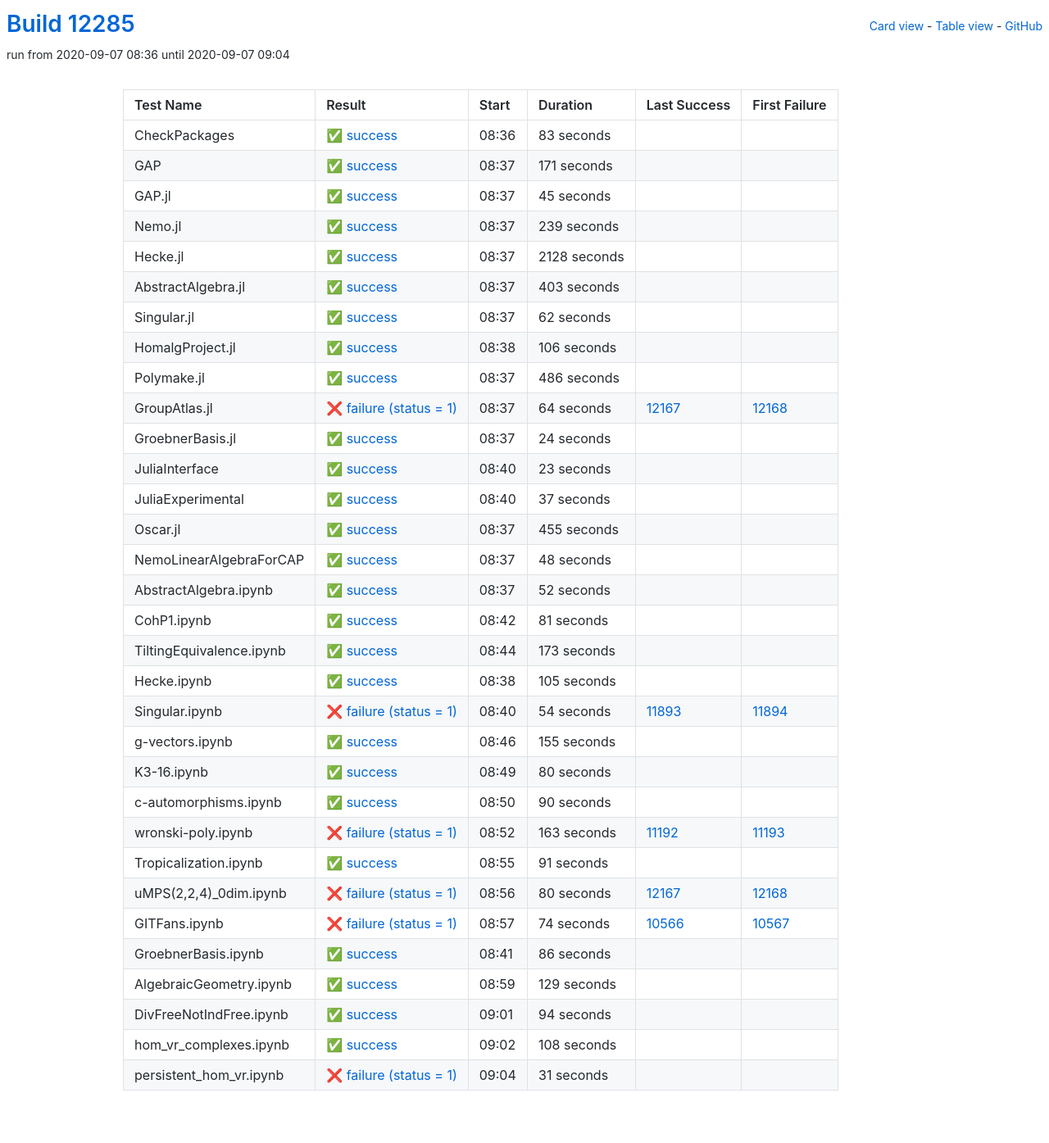
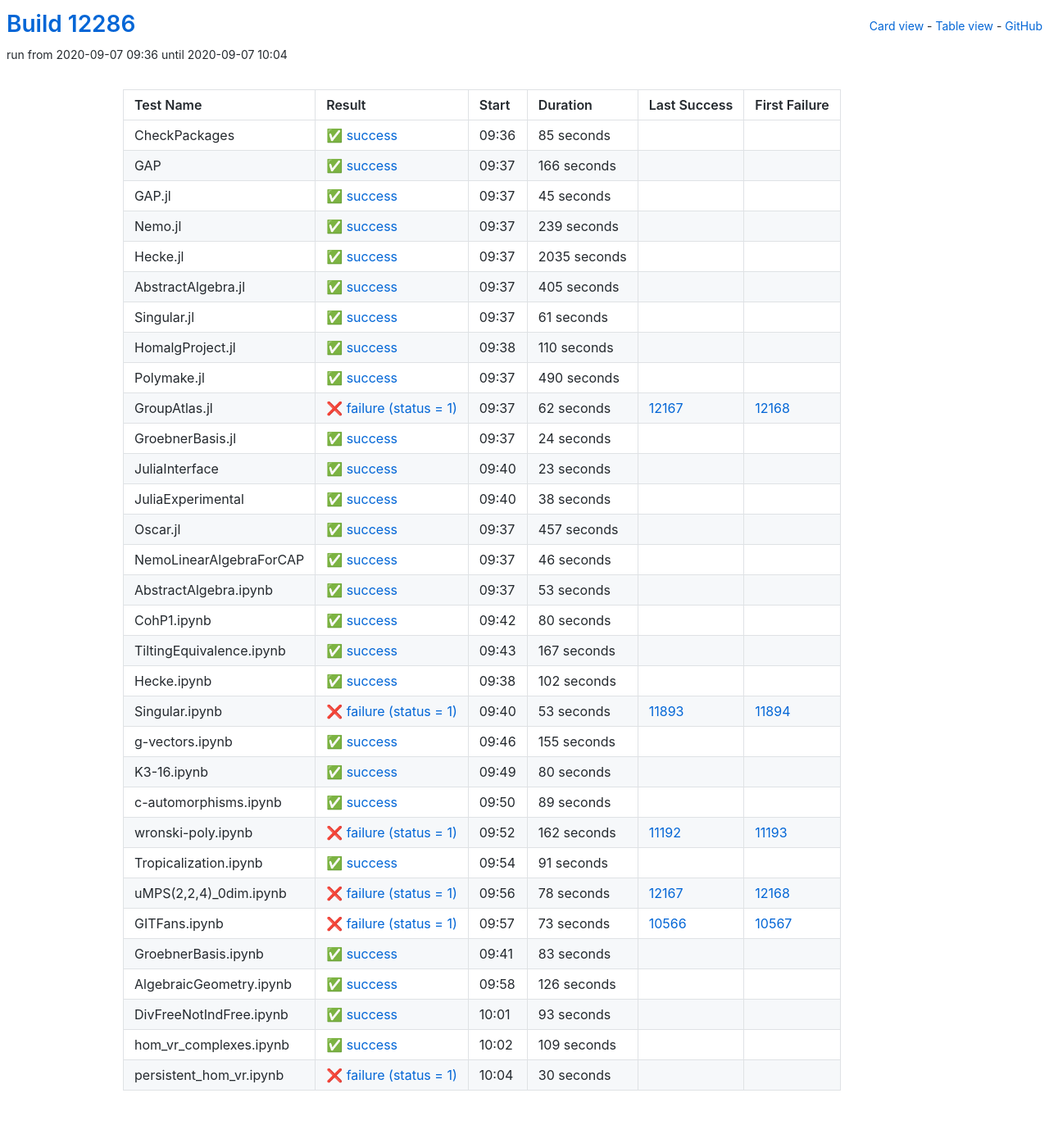
Before and after one commit to oscar-system/oscar-ci-status, a Jekyll site: the page built from table.html, in a window 1280 px wide. Shown: the whole page at 82% size. Built offline with Jekyll 4.4.1, drawn with Linux system fonts in a browser that asks for light colours.

Commit message:
Build #12286

```diff
--- a/_data/ci.yml
+++ b/_data/ci.yml
@@ -1,6 +1,6 @@
 ---
-build: 12285
-build_url: https://oscarci.mathematik.uni-kl.de/job/oscar/12285/
+build: 12286
+build_url: https://oscarci.mathematik.uni-kl.de/job/oscar/12286/
 job: oscar
 organization: oscar-system
 repo: oscar-ci-status
@@ -8,32 +8,32 @@
 tests:
 - name: CheckPackages
   id: checkpackages
-  log: https://oscarci.mathematik.uni-kl.de/job/oscar/12285/artifact/logs/build-12285/CheckPackages.log
-  start: 2020-09-07 08:36
+  log: https://oscarci.mathematik.uni-kl.de/job/oscar/12286/artifact/logs/build-12286/CheckPackages.log
+  start: 2020-09-07 09:36
   success: true
   exitcode: 0
   status: success
-  duration: 83
+  duration: 85
   last_success: false
   last_success_url:
   first_failure: false
   first_failure_url:
 - name: GAP
   id: gap
-  log: https://oscarci.mathematik.uni-kl.de/job/oscar/12285/artifact/logs/build-12285/GAP.log
-  start: 2020-09-07 08:37
+  log: https://oscarci.mathematik.uni-kl.de/job/oscar/12286/artifact/logs/build-12286/GAP.log
+  start: 2020-09-07 09:37
   success: true
   exitcode: 0
   status: success
-  duration: 171
+  duration: 166
   last_success: false
   last_success_url:
   first_failure: false
   first_failure_url:
 - name: GAP.jl
   id: gap-jl
-  log: https://oscarci.mathematik.uni-kl.de/job/oscar/12285/artifact/logs/build-12285/GAP.jl.log
-  start: 2020-09-07 08:37
+  log: https://oscarci.mathematik.uni-kl.de/job/oscar/12286/artifact/logs/build-12286/GAP.jl.log
+  start: 2020-09-07 09:37
   success: true
   exitcode: 0
   status: success
@@ -44,8 +44,8 @@
   first_failure_url:
 - name: Nemo.jl
   id: nemo-jl
-  log: https://oscarci.mathematik.uni-kl.de/job/oscar/12285/artifact/logs/build-12285/Nemo.jl.log
-  start: 2020-09-07 08:37
+  log: https://oscarci.mathematik.uni-kl.de/job/oscar/12286/artifact/logs/build-12286/Nemo.jl.log
+  start: 2020-09-07 09:37
   success: true
   exitcode: 0
   status: success
@@ -56,80 +56,80 @@
   first_failure_url:
 - name: Hecke.jl
   id: hecke-jl
-  log: https://oscarci.mathematik.uni-kl.de/job/oscar/12285/artifact/logs/build-12285/Hecke.jl.log
-  start: 2020-09-07 08:37
+  log: https://oscarci.mathematik.uni-kl.de/job/oscar/12286/artifact/logs/build-12286/Hecke.jl.log
+  start: 2020-09-07 09:37
   success: true
   exitcode: 0
   status: success
-  duration: 2128
+  duration: 2035
   last_success: false
   last_success_url:
   first_failure: false
   first_failure_url:
 - name: AbstractAlgebra.jl
   id: abstractalgebra-jl
-  log: https://oscarci.mathematik.uni-kl.de/job/oscar/12285/artifact/logs/build-12285/AbstractAlgebra.jl.log
-  start: 2020-09-07 08:37
+  log: https://oscarci.mathematik.uni-kl.de/job/oscar/12286/artifact/logs/build-12286/AbstractAlgebra.jl.log
+  start: 2020-09-07 09:37
   success: true
   exitcode: 0
   status: success
-  duration: 403
+  duration: 405
   last_success: false
   last_success_url:
   first_failure: false
   first_failure_url:
 - name: Singular.jl
   id: singular-jl
-  log: https://oscarci.mathematik.uni-kl.de/job/oscar/12285/artifact/logs/build-12285/Singular.jl.log
-  start: 2020-09-07 08:37
+  log: https://oscarci.mathematik.uni-kl.de/job/oscar/12286/artifact/logs/build-12286/Singular.jl.log
+  start: 2020-09-07 09:37
   success: true
   exitcode: 0
   status: success
-  duration: 62
+  duration: 61
   last_success: false
   last_success_url:
   first_failure: false
   first_failure_url:
 - name: HomalgProject.jl
   id: homalgproject-jl
-  log: https://oscarci.mathematik.uni-kl.de/job/oscar/12285/artifact/logs/build-12285/HomalgProject.jl.log
-  start: 2020-09-07 08:38
+  log: https://oscarci.mathematik.uni-kl.de/job/oscar/12286/artifact/logs/build-12286/HomalgProject.jl.log
+  start: 2020-09-07 09:38
   success: true
   exitcode: 0
   status: success
-  duration: 106
+  duration: 110
   last_success: false
   last_success_url:
   first_failure: false
   first_failure_url:
 - name: Polymake.jl
   id: polymake-jl
-  log: https://oscarci.mathematik.uni-kl.de/job/oscar/12285/artifact/logs/build-12285/Polymake.jl.log
-  start: 2020-09-07 08:37
+  log: https://oscarci.mathematik.uni-kl.de/job/oscar/12286/artifact/logs/build-12286/Polymake.jl.log
+  start: 2020-09-07 09:37
   success: true
   exitcode: 0
   status: success
-  duration: 486
+  duration: 490
   last_success: false
   last_success_url:
   first_failure: false
   first_failure_url:
 - name: GroupAtlas.jl
   id: groupatlas-jl
-  log: https://oscarci.mathematik.uni-kl.de/job/oscar/12285/artifact/logs/build-12285/GroupAtlas.jl.log
-  start: 2020-09-07 08:37
+  log: https://oscarci.mathematik.uni-kl.de/job/oscar/12286/artifact/logs/build-12286/GroupAtlas.jl.log
+  start: 2020-09-07 09:37
   success: false
   exitcode: 1
   status: failure
-  duration: 64
+  duration: 62
   last_success: 12167
   last_success_url: https://oscarci.mathematik.uni-kl.de/job/oscar/12167/
   first_failure: 12168
   first_failure_url: https://oscarci.mathematik.uni-kl.de/job/oscar/12168/
 - name: GroebnerBasis.jl
   id: groebnerbasis-jl
-  log: https://oscarci.mathematik.uni-kl.de/job/oscar/12285/artifact/logs/build-12285/GroebnerBasis.jl.log
-  start: 2020-09-07 08:37
+  log: https://oscarci.mathematik.uni-kl.de/job/oscar/12286/artifact/logs/build-12286/GroebnerBasis.jl.log
+  start: 2020-09-07 09:37
   success: true
   exitcode: 0
   status: success
@@ -140,8 +140,8 @@
   first_failure_url:
 - name: JuliaInterface
   id: juliainterface
-  log: https://oscarci.mathematik.uni-kl.de/job/oscar/12285/artifact/logs/build-12285/JuliaInterface.log
-  start: 2020-09-07 08:40
+  log: https://oscarci.mathematik.uni-kl.de/job/oscar/12286/artifact/logs/build-12286/JuliaInterface.log
+  start: 2020-09-07 09:40
   success: true
   exitcode: 0
   status: success
@@ -152,104 +152,104 @@
   first_failure_url:
 - name: JuliaExperimental
   id: juliaexperimental
-  log: https://oscarci.mathematik.uni-kl.de/job/oscar/12285/artifact/logs/build-12285/JuliaExperimental.log
-  start: 2020-09-07 08:40
+  log: https://oscarci.mathematik.uni-kl.de/job/oscar/12286/artifact/logs/build-12286/JuliaExperimental.log
+  start: 2020-09-07 09:40
   success: true
   exitcode: 0
   status: success
-  duration: 37
+  duration: 38
   last_success: false
   last_success_url:
   first_failure: false
   first_failure_url:
 - name: Oscar.jl
   id: oscar-jl
-  log: https://oscarci.mathematik.uni-kl.de/job/oscar/12285/artifact/logs/build-12285/Oscar.jl.log
-  start: 2020-09-07 08:37
+  log: https://oscarci.mathematik.uni-kl.de/job/oscar/12286/artifact/logs/build-12286/Oscar.jl.log
+  start: 2020-09-07 09:37
   success: true
   exitcode: 0
   status: success
-  duration: 455
+  duration: 457
   last_success: false
   last_success_url:
   first_failure: false
   first_failure_url:
 - name: NemoLinearAlgebraForCAP
   id: nemolinearalgebraforcap
-  log: https://oscarci.mathematik.uni-kl.de/job/oscar/12285/artifact/logs/build-12285/NemoLinearAlgebraForCAP.log
-  start: 2020-09-07 08:37
+  log: https://oscarci.mathematik.uni-kl.de/job/oscar/12286/artifact/logs/build-12286/NemoLinearAlgebraForCAP.log
+  start: 2020-09-07 09:37
   success: true
   exitcode: 0
   status: success
-  duration: 48
+  duration: 46
   last_success: false
   last_success_url:
   first_failure: false
   first_failure_url:
 - name: AbstractAlgebra.ipynb
   id: abstractalgebra-ipynb
-  log: https://oscarci.mathematik.uni-kl.de/job/oscar/12285/artifact/logs/build-12285/AbstractAlgebra.ipynb.log
-  start: 2020-09-07 08:37
+  log: https://oscarci.mathematik.uni-kl.de/job/oscar/12286/artifact/logs/build-12286/AbstractAlgebra.ipynb.log
+  start: 2020-09-07 09:37
   success: true
   exitcode: 0
   status: success
-  duration: 52
+  duration: 53
   last_success: false
   last_success_url:
   first_failure: false
   first_failure_url:
 - name: CohP1.ipynb
   id: cohp1-ipynb
-  log: https://oscarci.mathematik.uni-kl.de/job/oscar/12285/artifact/logs/build-12285/CohP1.ipynb.log
-  start: 2020-09-07 08:42
+  log: https://oscarci.mathematik.uni-kl.de/job/oscar/12286/artifact/logs/build-12286/CohP1.ipynb.log
+  start: 2020-09-07 09:42
   success: true
   exitcode: 0
   status: success
-  duration: 81
+  duration: 80
   last_success: false
   last_success_url:
   first_failure: false
   first_failure_url:
 - name: TiltingEquivalence.ipynb
   id: tiltingequivalence-ipynb
-  log: https://oscarci.mathematik.uni-kl.de/job/oscar/12285/artifact/logs/build-12285/TiltingEquivalence.ipynb.log
-  start: 2020-09-07 08:44
+  log: https://oscarci.mathematik.uni-kl.de/job/oscar/12286/artifact/logs/build-12286/TiltingEquivalence.ipynb.log
+  start: 2020-09-07 09:43
   success: true
   exitcode: 0
   status: success
-  duration: 173
+  duration: 167
   last_success: false
   last_success_url:
   first_failure: false
   first_failure_url:
 - name: Hecke.ipynb
   id: hecke-ipynb
-  log: https://oscarci.mathematik.uni-kl.de/job/oscar/12285/artifact/logs/build-12285/Hecke.ipynb.log
-  start: 2020-09-07 08:38
+  log: https://oscarci.mathematik.uni-kl.de/job/oscar/12286/artifact/logs/build-12286/Hecke.ipynb.log
+  start: 2020-09-07 09:38
   success: true
   exitcode: 0
   status: success
-  duration: 105
+  duration: 102
   last_success: false
   last_success_url:
   first_failure: false
   first_failure_url:
 - name: Singular.ipynb
   id: singular-ipynb
-  log: https://oscarci.mathematik.uni-kl.de/job/oscar/12285/artifact/logs/build-12285/Singular.ipynb.log
-  start: 2020-09-07 08:40
+  log: https://oscarci.mathematik.uni-kl.de/job/oscar/12286/artifact/logs/build-12286/Singular.ipynb.log
+  start: 2020-09-07 09:40
   success: false
   exitcode: 1
   status: failure
-  duration: 54
+  duration: 53
   last_success: 11893
   last_success_url: https://oscarci.mathematik.uni-kl.de/job/oscar/11893/
   first_failure: 11894
   first_failure_url: https://oscarci.mathematik.uni-kl.de/job/oscar/11894/
 - name: g-vectors.ipynb
   id: g-vectors-ipynb
-  log: https://oscarci.mathematik.uni-kl.de/job/oscar/12285/artifact/logs/build-12285/g-vectors.ipynb.log
-  start: 2020-09-07 08:46
+  log: https://oscarci.mathematik.uni-kl.de/job/oscar/12286/artifact/logs/build-12286/g-vectors.ipynb.log
+  start: 2020-09-07 09:46
   success: true
   exitcode: 0
   status: success
@@ -260,8 +260,8 @@
   first_failure_url:
 - name: K3-16.ipynb
   id: k3-16-ipynb
-  log: https://oscarci.mathematik.uni-kl.de/job/oscar/12285/artifact/logs/build-12285/K3-16.ipynb.log
-  start: 2020-09-07 08:49
+  log: https://oscarci.mathematik.uni-kl.de/job/oscar/12286/artifact/logs/build-12286/K3-16.ipynb.log
+  start: 2020-09-07 09:49
   success: true
   exitcode: 0
   status: success
@@ -272,32 +272,32 @@
   first_failure_url:
 - name: c-automorphisms.ipynb
   id: c-automorphisms-ipynb
-  log: https://oscarci.mathematik.uni-kl.de/job/oscar/12285/artifact/logs/build-12285/c-automorphisms.ipynb.log
-  start: 2020-09-07 08:50
+  log: https://oscarci.mathematik.uni-kl.de/job/oscar/12286/artifact/logs/build-12286/c-automorphisms.ipynb.log
+  start: 2020-09-07 09:50
   success: true
   exitcode: 0
   status: success
-  duration: 90
+  duration: 89
   last_success: false
   last_success_url:
   first_failure: false
   first_failure_url:
 - name: wronski-poly.ipynb
   id: wronski-poly-ipynb
-  log: https://oscarci.mathematik.uni-kl.de/job/oscar/12285/artifact/logs/build-12285/wronski-poly.ipynb.log
-  start: 2020-09-07 08:52
+  log: https://oscarci.mathematik.uni-kl.de/job/oscar/12286/artifact/logs/build-12286/wronski-poly.ipynb.log
+  start: 2020-09-07 09:52
   success: false
   exitcode: 1
   status: failure
-  duration: 163
+  duration: 162
   last_success: 11192
   last_success_url: https://oscarci.mathematik.uni-kl.de/job/oscar/11192/
   first_failure: 11193
   first_failure_url: https://oscarci.mathematik.uni-kl.de/job/oscar/11193/
 - name: Tropicalization.ipynb
   id: tropicalization-ipynb
-  log: https://oscarci.mathematik.uni-kl.de/job/oscar/12285/artifact/logs/build-12285/Tropicalization.ipynb.log
-  start: 2020-09-07 08:55
+  log: https://oscarci.mathematik.uni-kl.de/job/oscar/12286/artifact/logs/build-12286/Tropicalization.ipynb.log
+  start: 2020-09-07 09:54
   success: true
   exitcode: 0
   status: success
@@ -308,84 +308,84 @@
   first_failure_url:
 - name: uMPS(2,2,4)_0dim.ipynb
   id: umps-2-2-4-0dim-ipynb
-  log: https://oscarci.mathematik.uni-kl.de/job/oscar/12285/artifact/logs/build-12285/uMPS-2-2-4-_0dim.ipynb.log
-  start: 2020-09-07 08:56
+  log: https://oscarci.mathematik.uni-kl.de/job/oscar/12286/artifact/logs/build-12286/uMPS-2-2-4-_0dim.ipynb.log
+  start: 2020-09-07 09:56
   success: false
   exitcode: 1
   status: failure
-  duration: 80
+  duration: 78
   last_success: 12167
   last_success_url: https://oscarci.mathematik.uni-kl.de/job/oscar/12167/
   first_failure: 12168
   first_failure_url: https://oscarci.mathematik.uni-kl.de/job/oscar/12168/
 - name: GITFans.ipynb
   id: gitfans-ipynb
-  log: https://oscarci.mathematik.uni-kl.de/job/oscar/12285/artifact/logs/build-12285/GITFans.ipynb.log
-  start: 2020-09-07 08:57
+  log: https://oscarci.mathematik.uni-kl.de/job/oscar/12286/artifact/logs/build-12286/GITFans.ipynb.log
+  start: 2020-09-07 09:57
   success: false
   exitcode: 1
   status: failure
-  duration: 74
+  duration: 73
   last_success: 10566
   last_success_url: https://oscarci.mathematik.uni-kl.de/job/oscar/10566/
   first_failure: 10567
   first_failure_url: https://oscarci.mathematik.uni-kl.de/job/oscar/10567/
 - name: GroebnerBasis.ipynb
   id: groebnerbasis-ipynb
-  log: https://oscarci.mathematik.uni-kl.de/job/oscar/12285/artifact/logs/build-12285/GroebnerBasis.ipynb.log
-  start: 2020-09-07 08:41
+  log: https://oscarci.mathematik.uni-kl.de/job/oscar/12286/artifact/logs/build-12286/GroebnerBasis.ipynb.log
+  start: 2020-09-07 09:41
   success: true
   exitcode: 0
   status: success
-  duration: 86
+  duration: 83
   last_success: false
   last_success_url:
   first_failure: false
   first_failure_url:
 - name: AlgebraicGeometry.ipynb
   id: algebraicgeometry-ipynb
-  log: https://oscarci.mathematik.uni-kl.de/job/oscar/12285/artifact/logs/build-12285/AlgebraicGeometry.ipynb.log
-  start: 2020-09-07 08:59
+  log: https://oscarci.mathematik.uni-kl.de/job/oscar/12286/artifact/logs/build-12286/AlgebraicGeometry.ipynb.log
+  start: 2020-09-07 09:58
   success: true
   exitcode: 0
   status: success
-  duration: 129
+  duration: 126
   last_success: false
   last_success_url:
   first_failure: false
   first_failure_url:
 - name: DivFreeNotIndFree.ipynb
   id: divfreenotindfree-ipynb
-  log: https://oscarci.mathematik.uni-kl.de/job/oscar/12285/artifact/logs/build-12285/DivFreeNotIndFree.ipynb.log
-  start: 2020-09-07 09:01
+  log: https://oscarci.mathematik.uni-kl.de/job/oscar/12286/artifact/logs/build-12286/DivFreeNotIndFree.ipynb.log
+  start: 2020-09-07 10:01
   success: true
   exitcode: 0
   status: success
-  duration: 94
+  duration: 93
   last_success: false
   last_success_url:
   first_failure: false
   first_failure_url:
 - name: hom_vr_complexes.ipynb
   id: hom-vr-complexes-ipynb
-  log: https://oscarci.mathematik.uni-kl.de/job/oscar/12285/artifact/logs/build-12285/hom_vr_complexes.ipynb.log
-  start: 2020-09-07 09:02
+  log: https://oscarci.mathematik.uni-kl.de/job/oscar/12286/artifact/logs/build-12286/hom_vr_complexes.ipynb.log
+  start: 2020-09-07 10:02
   success: true
   exitcode: 0
   status: success
-  duration: 108
+  duration: 109
   last_success: false
   last_success_url:
   first_failure: false
   first_failure_url:
 - name: persistent_hom_vr.ipynb
   id: persistent-hom-vr-ipynb
-  log: https://oscarci.mathematik.uni-kl.de/job/oscar/12285/artifact/logs/build-12285/persistent_hom_vr.ipynb.log
-  start: 2020-09-07 09:04
+  log: https://oscarci.mathematik.uni-kl.de/job/oscar/12286/artifact/logs/build-12286/persistent_hom_vr.ipynb.log
+  start: 2020-09-07 10:04
   success: false
   exitcode: 1
   status: failure
-  duration: 31
+  duration: 30
   last_success: false
   last_success_url:
   first_failure: false
```
Also changed, not shown: README.md.
